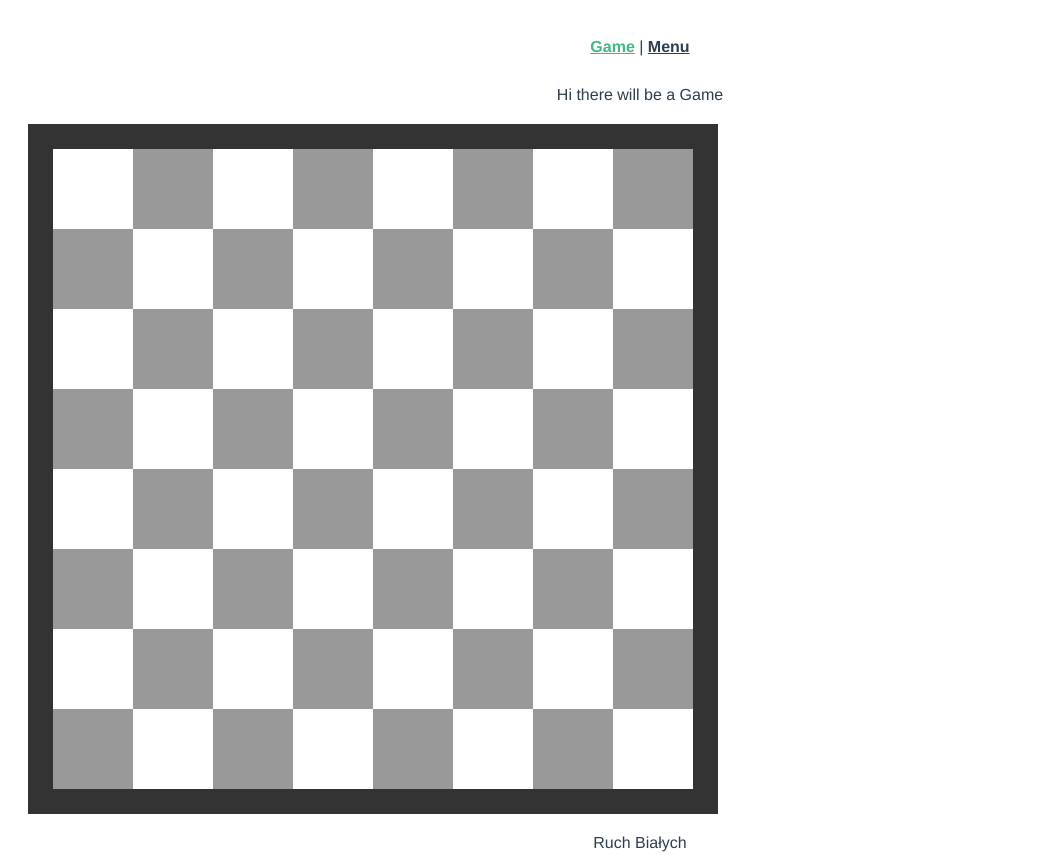
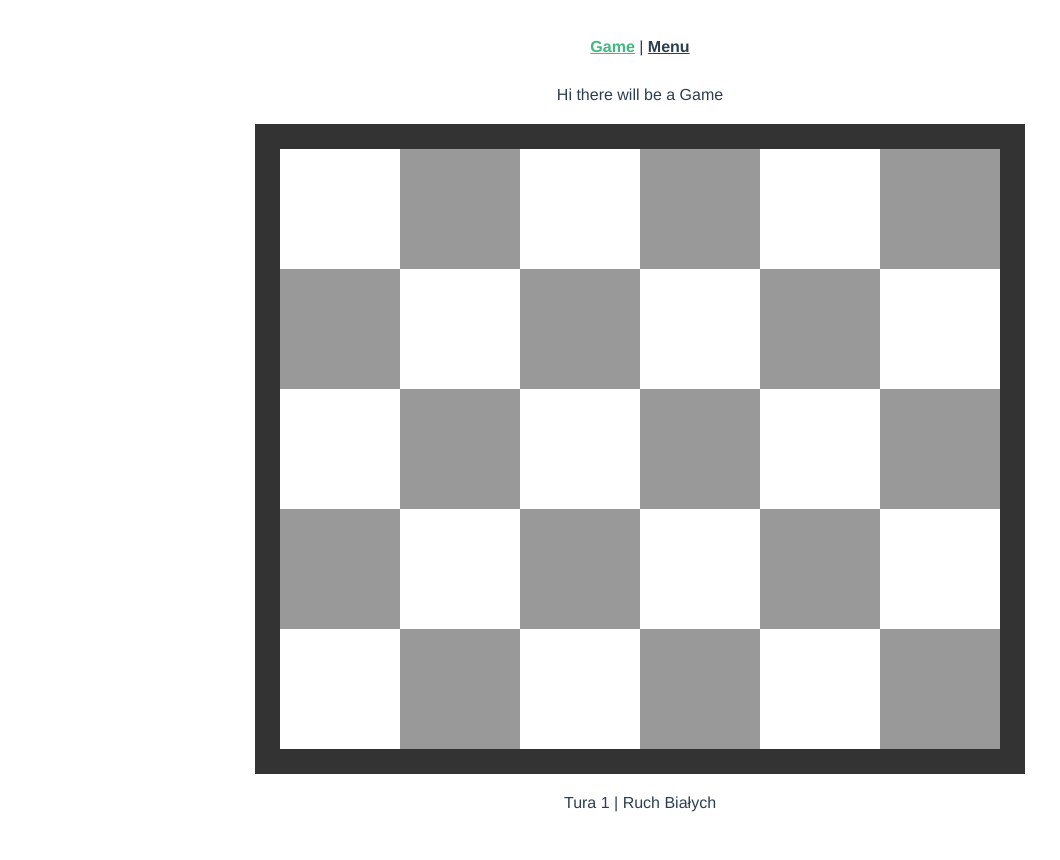
Before and after one commit to Lukixs/praca-inzynierska, a Vue app: page / in a window 1280 px wide. Shown: the whole page, without its empty margins (0-1060 px from the left). After the commit the page ends 820 px from the top, so only its background shows below. Built offline with nearby package versions, Linux system fonts and the light colour scheme.

Commit message:
Fixed size of the board, added moves counter

```diff
--- a/src/components/Board.vue
+++ b/src/components/Board.vue
@@ -11,6 +11,7 @@
         </div>
       </div>
     </div>
+    <span>Tura {{moveCounter}} |</span>
     <span v-if="tura">
       Ruch Białych
     </span>
@@ -27,9 +28,10 @@ export default {
   data: function () {
     return {
       tura: true,
+      moveCounter: 1,
       board: {
-        columnsNumber: 8,
-        rowsNumber: 8,
+        columnsNumber: 6,
+        rowsNumber: 5,
         values: null
         // rows: Array(8).fill(null),
       }
@@ -45,8 +47,11 @@ export default {
         newRow[columnIndex-1] = "czarny"
         this.tura = !this.tura
         this.$set(this.board.values, rowIndex-1, newRow)
+
+
+        this.moveCounter++
         // this.board.values[rowIndex-1][columnIndex-1] = "XD"
-        console.log(this.board.values)
+        // console.log(this.board.values)
         // alert("Kliknięto wiersz: " + rowIndex + " kolumny: " + columnIndex)
       }
     }
@@ -62,28 +67,30 @@ export default {
 <!-- Add "scoped" attribute to limit CSS to this component only -->
 <style scoped>
 .board  {
-    width: 640px;
-    height: 640px;
+    width: 720px;
+    height: 600px;
     margin: 20px;
     border: 25px solid #333;
+    margin-left: auto;
+    margin-right: auto;
 }
 
 .black {
     float: left;
-    width: 80px;
-    height: 80px;
+    width: 120px;
+    height: 120px;
     background-color: #999;
-      font-size:50px;
+      font-size:80px;
     text-align:center;
     display: table-cell;
     vertical-align:middle;
 }
 .white {
     float: left;
-    width: 80px;
-    height: 80px;
+    width: 120px;
+    height: 120px;
     background-color: #fff;
-    font-size:50px;
+    font-size:80px;
     text-align:center;
     display: table-cell;
     vertical-align:middle;
```
